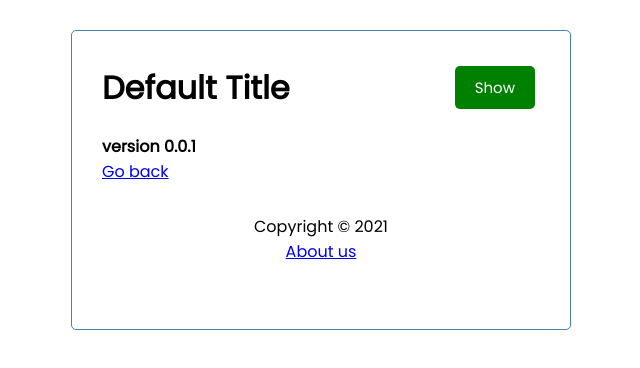
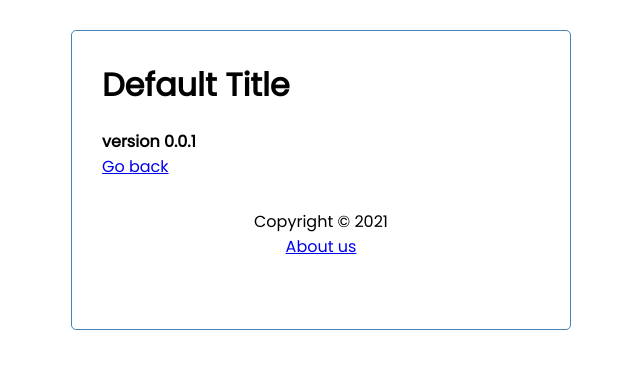
Before and after one commit to C1C0/first-react-app, a React (Create React App) app: page /about in a window 1280 px wide. Shown: the top 368 px of the page, without its empty margins (319-959 px from the left). Built offline with nearby package versions, Linux system fonts and the light colour scheme; data requests are answered from the project's data file.

Commit message:
Using useLocation hoook

```diff
--- a/src/components/Header.js
+++ b/src/components/Header.js
@@ -1,11 +1,15 @@
 import PropTypes from "prop-types"
 import Button from "./Button"
+import { useLocation } from "react-router"
 
 const Header = ({ title, onAdd, propShowAddTask }) => {
+
+    const location = useLocation();
+
     return (
         <header className="header">
             <h1>{title}</h1>
-            <Button color={propShowAddTask ? 'red' : 'green'} text={propShowAddTask ? 'Close' : 'Show'} onClick={onAdd} />
+            {location.pathname === '/' && <Button color={propShowAddTask ? 'red' : 'green'} text={propShowAddTask ? 'Close' : 'Show'} onClick={onAdd} />}
         </header>
     )
 }
```
